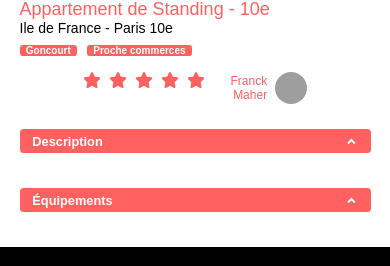
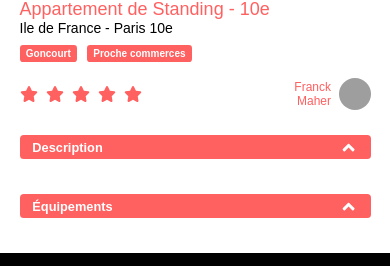
Before and after one commit to Sapristino/OpenClassroomsProjet5, a React (Create React App) app: page /article/0979876d in a window 390 px wide. Shown: the part 356-622 px from the top of the page. Built offline with nearby package versions, Linux system fonts and the light colour scheme; grey boxes are pictures that could not be loaded.

Commit message:
final changement

```diff
--- a/src/components/Carousel.js
+++ b/src/components/Carousel.js
@@ -16,7 +16,7 @@ function Carousel({ images }) {
   };
 
   return (
-    <div className={`carousel-container ${isSingleImage ? 'single-image' : ''}`}>
+    <div className="carousel-container">
       <img src={images[currentSlide]} alt="Logement" className="carousel-image" />
       {!isSingleImage && (
         <div className="carousel-controls">
--- a/src/components/Dropdown.js
+++ b/src/components/Dropdown.js
@@ -7,21 +7,16 @@ import '../styles/css/main.css'
 const Dropdown = ({ title, children, containerClassName, toggleCLassName, contentClassName }) => {
   const [isOpen, setIsOpen] = useState(false);
 
-  const toggleDropdown = () => {
+  const toggleDropdown = (e) => {
+    if (e) e.stopPropagation();
     setIsOpen(!isOpen);
-  };
-
-  const toggleDropdownIcon = (e) => {
-    e.stopPropagation(); // Empêche la propagation de l'événement de clic de l'icône vers le conteneur
-
-    toggleDropdown(); // Appelle la fonction de bascule du dropdown
   };
 
   return (
     <div className={`dropdown-container ${containerClassName}`}>
       <div className={`dropdown-toggle ${toggleCLassName}`}>
         {title}
-        <span className={`arrow-icon ${isOpen ? '' : 'rotate'}`} onClick={toggleDropdownIcon}>
+        <span className={`arrow-icon ${isOpen ? '' : 'rotate'}`} onClick={toggleDropdown}>
           <FaAngleDown />
         </span>
       </div>
--- a/src/pages/Home.js
+++ b/src/pages/Home.js
@@ -4,8 +4,6 @@ import Card from '../components/Card';
 import annoncesData from '../data/annoncesData.json';
 
 import '../styles/css/main.css';
-
-
 
 function Home() {
   return (
--- a/src/styles/components/_Dropdown.scss
+++ b/src/styles/components/_Dropdown.scss
@@ -83,7 +83,7 @@
     }
 
     .arrow-icon {
-        font-size: 1em;
+        font-size: 1.5em;
     }
 
     .dropdown-toggle {
@@ -98,6 +98,6 @@
     }
 
     .dropdown-global-container-about {
-        gap: 1.25em
+        gap: 0.5em;
       }
   }
--- a/src/styles/components/_HouseDetails.scss
+++ b/src/styles/components/_HouseDetails.scss
@@ -85,7 +85,7 @@ p {
     }
 
     .host-rating {
-        @include FlexContainer (row-reverse, space-between, center);
+        @include FlexContainer (row-reverse, nowrap, space-between, center);
         width: 100%;
         margin-top: 1em;
     }
@@ -102,7 +102,7 @@ p {
 
     .tags span {
         min-width: 5.25em;
-        height: 1.125em;
+        height: 1.75em;
         border-radius: 0.3125em;
         font-size: 0.625em;
     }
--- a/src/styles/css/main.css
+++ b/src/styles/css/main.css
@@ -270,7 +270,7 @@
     gap: 1.25em;
   }
   .arrow-icon {
-    font-size: 1em;
+    font-size: 1.5em;
   }
   .dropdown-toggle {
     font-size: 0.8em;
@@ -282,7 +282,7 @@
     padding: 0.625em;
   }
   .dropdown-global-container-about {
-    gap: 1.25em;
+    gap: 0.5em;
   }
 }
 body, footer {
@@ -531,9 +531,9 @@ p {
   .host-rating {
     display: flex;
     flex-direction: row-reverse;
-    flex-wrap: space-between;
-    justify-content: center;
-    align-items: stretch;
+    flex-wrap: nowrap;
+    justify-content: space-between;
+    align-items: center;
     width: 100%;
     margin-top: 1em;
   }
@@ -547,7 +547,7 @@ p {
   }
   .tags span {
     min-width: 5.25em;
-    height: 1.125em;
+    height: 1.75em;
     border-radius: 0.3125em;
     font-size: 0.625em;
   }
```
Also changed, not shown: 1 other file (tests, documents, lock files or other folders).
